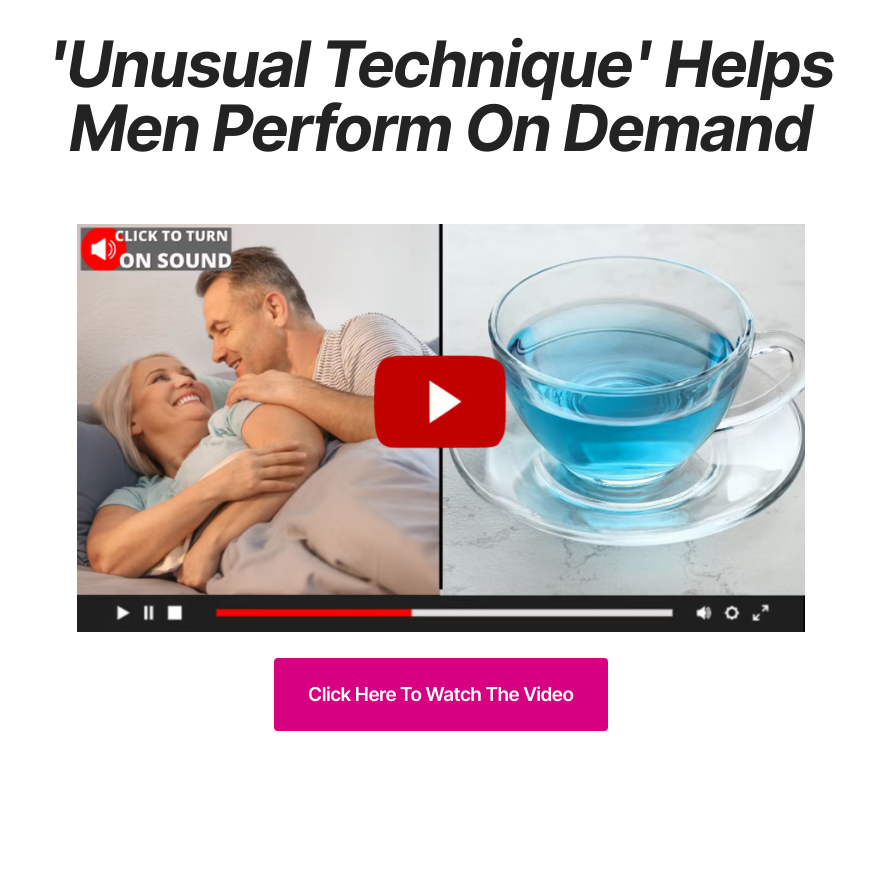
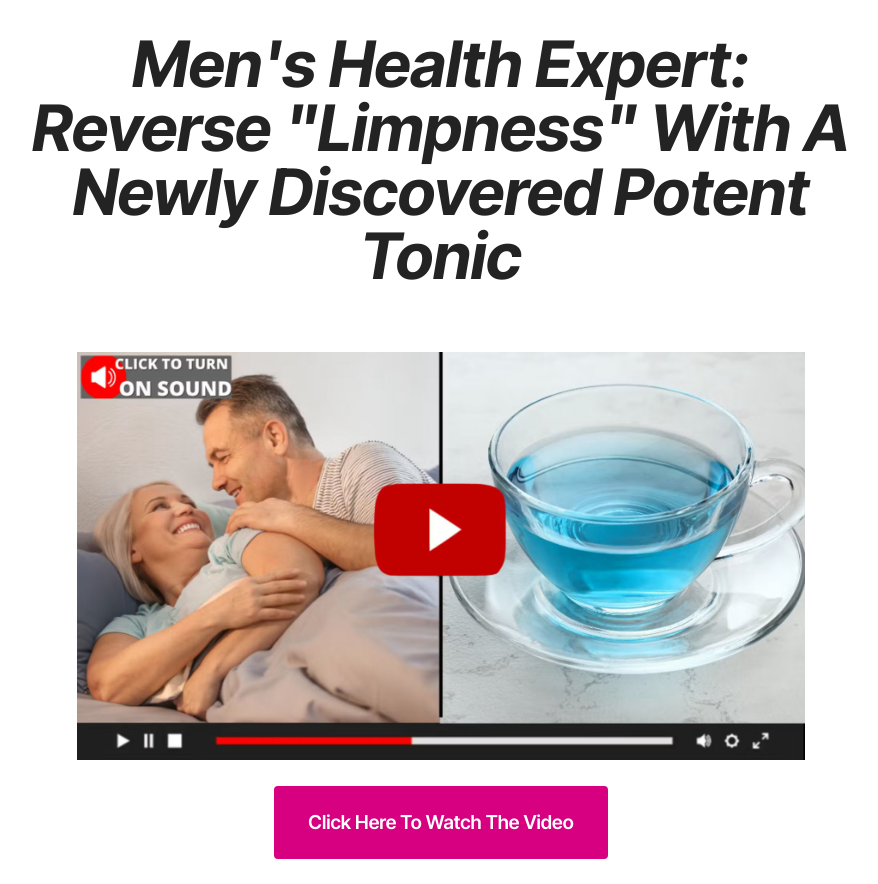
Before and after one commit to heroku20/tupitea-tiktok, a plain HTML site: page index.html in a window 1280 px wide. Shown: the whole page, without its empty margins (199-1077 px from the left). Before the commit the page ends 800 px from the top, so only its background shows below. Drawn offline with Linux system fonts and the light colour scheme.

Commit message:
index.html

```diff
--- a/index.html
+++ b/index.html
@@ -42,7 +42,7 @@
   <div class="align-center container">
     <div class="row justify-content-center">
       <div class="col-md-12 col-lg-9">
-        <h1 class="mbr-section-title mbr-fonts-style mb-4 display-2"><strong><em>'Unusual Technique' Helps Men Perform On Demand</em></strong></h1>
+        <h1 class="mbr-section-title mbr-fonts-style mb-4 display-2"><strong><em>Men's Health Expert: Reverse "Limpness" With A Newly Discovered Potent Tonic</em></strong></h1>
 
 
       </div>
```
